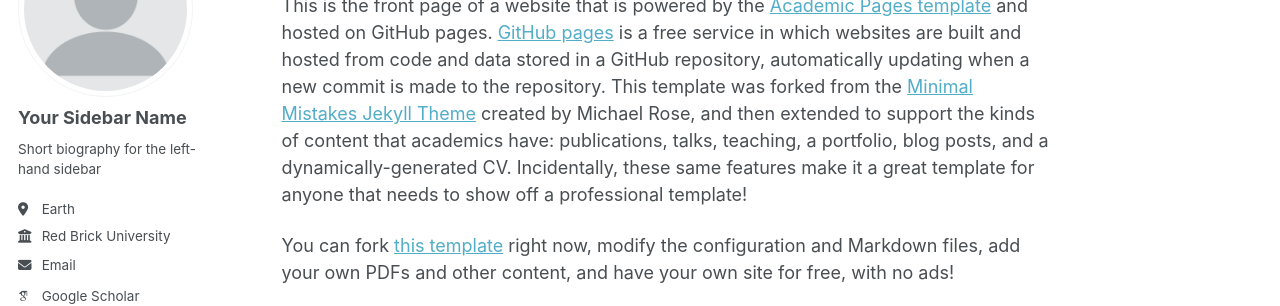
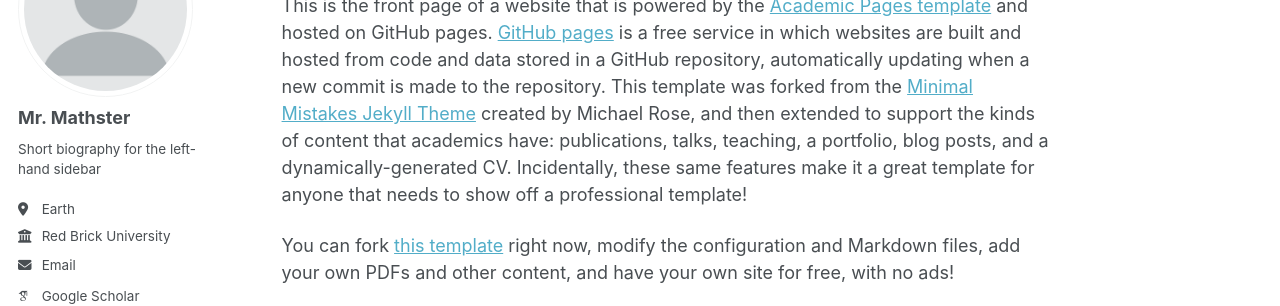
Before and after one commit to MMathster/MMathster.github.io, a Jekyll site: the page built from _pages/about.md, in a window 1280 px wide. Shown: the part 177-483 px from the top of the page. Built offline with Jekyll 4.4.1, drawn with Linux system fonts in a browser that asks for light colours; some web fonts are replaced; a script bundle is joined from its source files by our own code; library files that are not in the unit come from our copies.

Commit message:
Update _config.yml

```diff
--- a/_config.yml
+++ b/_config.yml
@@ -24,7 +24,7 @@
 author:
   # Biographic information
   avatar           : "profile.png"
-  name             : "Your Sidebar Name"
+  name             : "Mr. Mathster"
   pronouns         : # example: "she/her"
   bio              : "Short biography for the left-hand sidebar"
   location         : "Earth"
```
